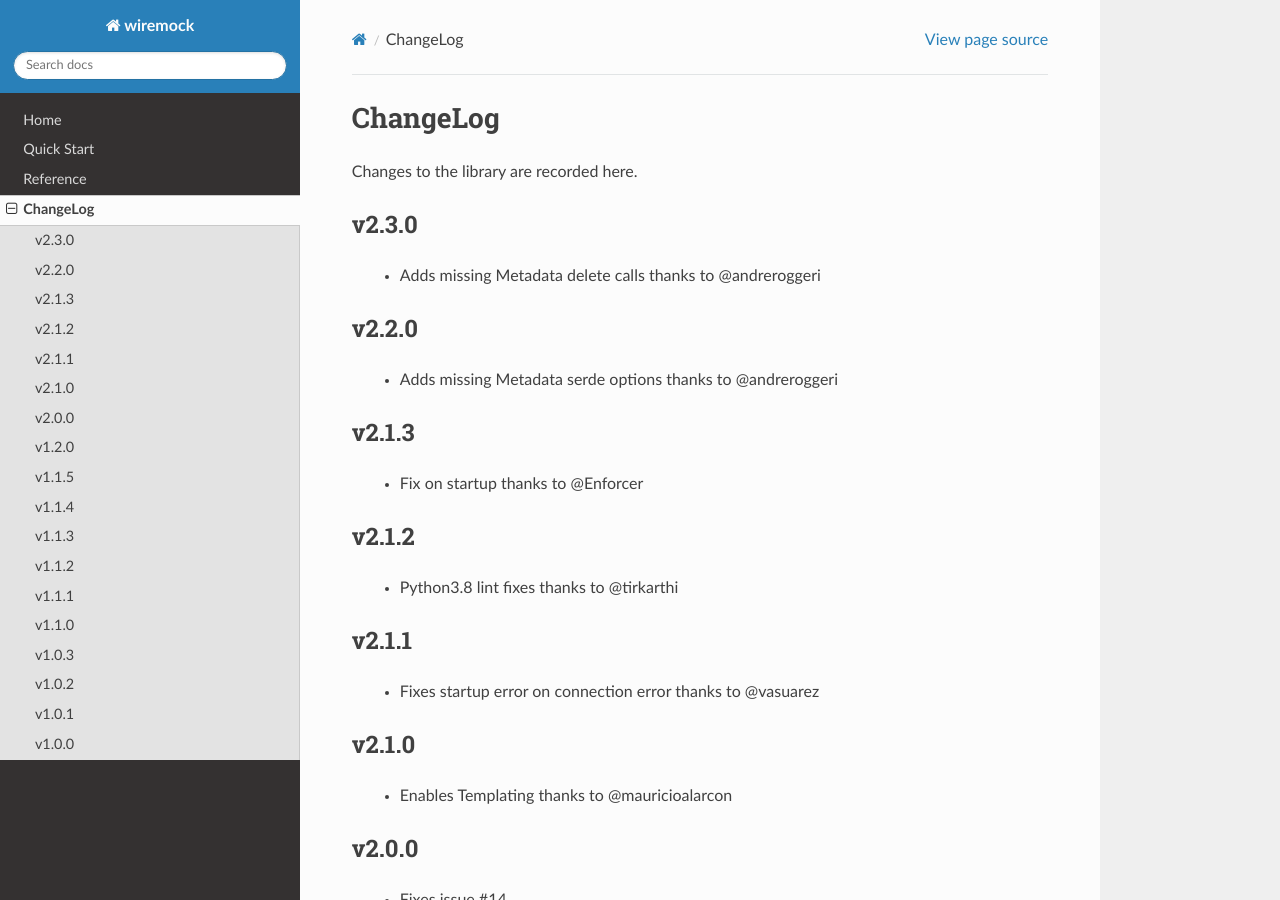
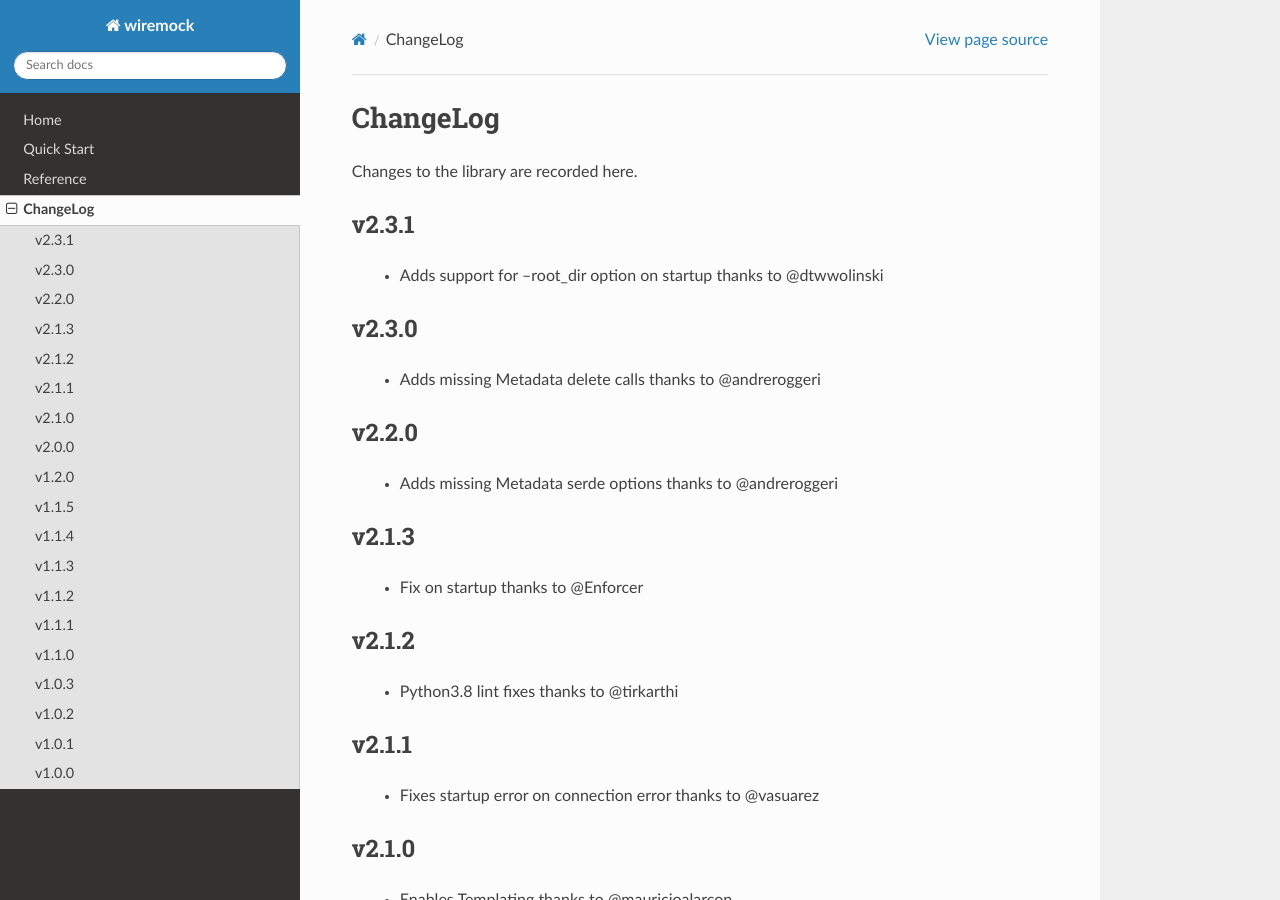
Before and after one commit to wiremock/python-wiremock, a Sphinx documentation site: the page built from docs/changelog.rst, in a window 1280 px wide and 900 px high. Built offline with Sphinx 7.4.7 and the Read the Docs theme 2.0.0, drawn with Linux system fonts in a browser that asks for light colours.

Commit message:
update changelog

```diff
--- a/docs/changelog.rst
+++ b/docs/changelog.rst
@@ -4,6 +4,10 @@ ChangeLog
 =========
 
 Changes to the library are recorded here.
+
+v2.3.1
+------
+  * Adds support for --root_dir option on startup thanks to @dtwwolinski
 
 v2.3.0
 ------
```
